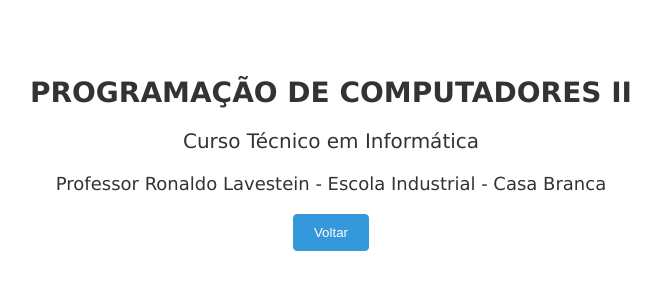
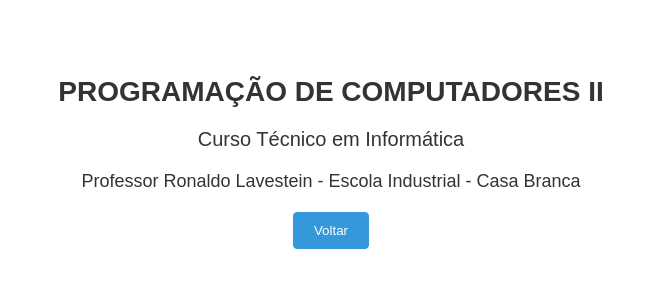
Before and after one commit to ronerds/ronerds, a Next.js app: page /sobre in a window 1280 px wide. Shown: the top 300 px of the page, without its empty margins (309-970 px from the left). Built offline with nearby package versions, Linux system fonts and the light colour scheme.

Commit message:
Alterações de fonte

```diff
--- a/pages/index.js
+++ b/pages/index.js
@@ -37,6 +37,7 @@ function Home() {
         backgroundColor: "#ffffff",
         padding: "40px",
         textAlign: "center",
+        fontFamily: "PT Sans, sans-serif",
       }}
     >
       <h1
--- a/pages/sobre.js
+++ b/pages/sobre.js
@@ -8,7 +8,7 @@ function Sobre() {
         backgroundColor: "#ffffff",
         padding: "40px",
         textAlign: "center",
-        fontFamily: "Verdana, sans-serif",
+        fontFamily: "PT Sans, sans-serif",
       }}
     >
       <p
```
